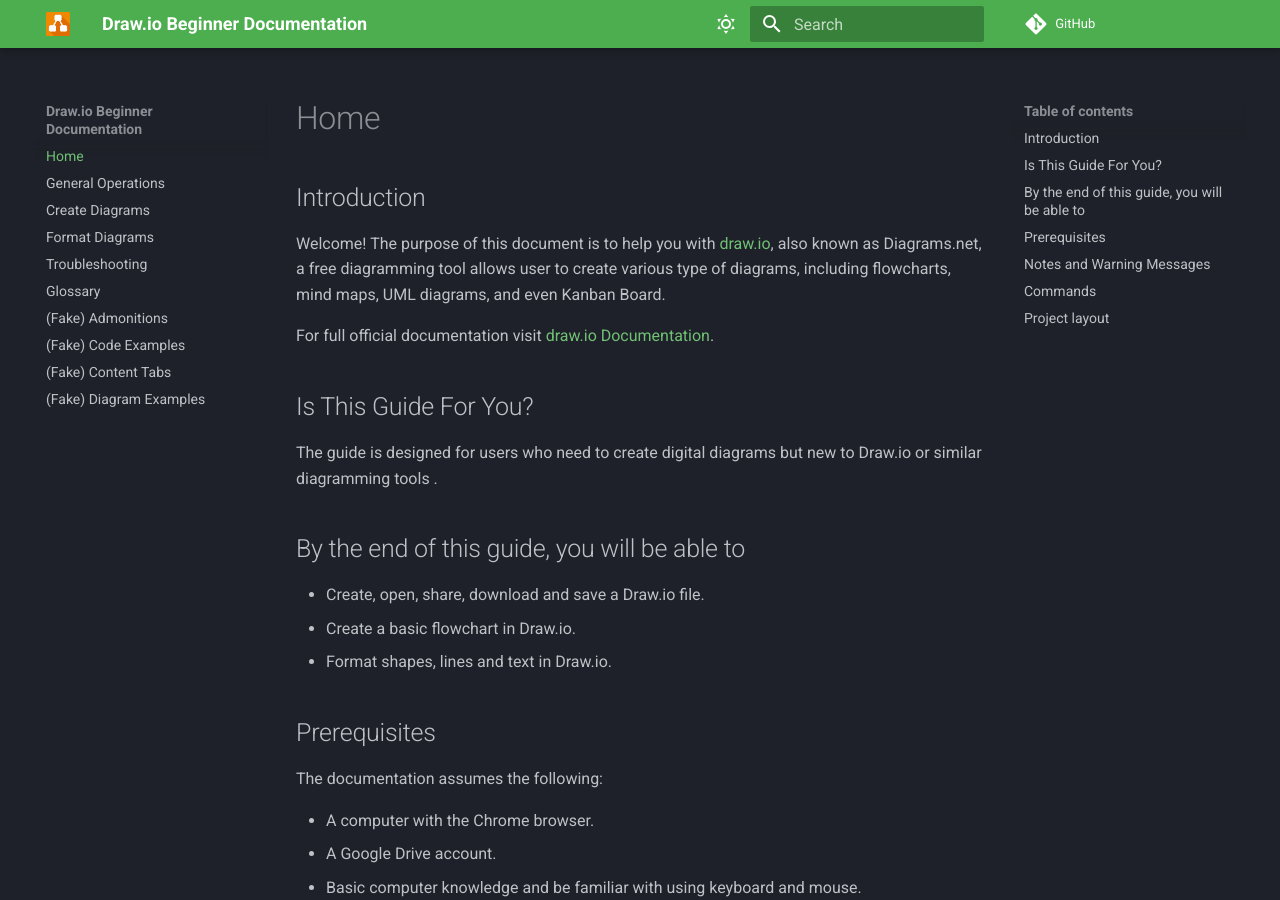
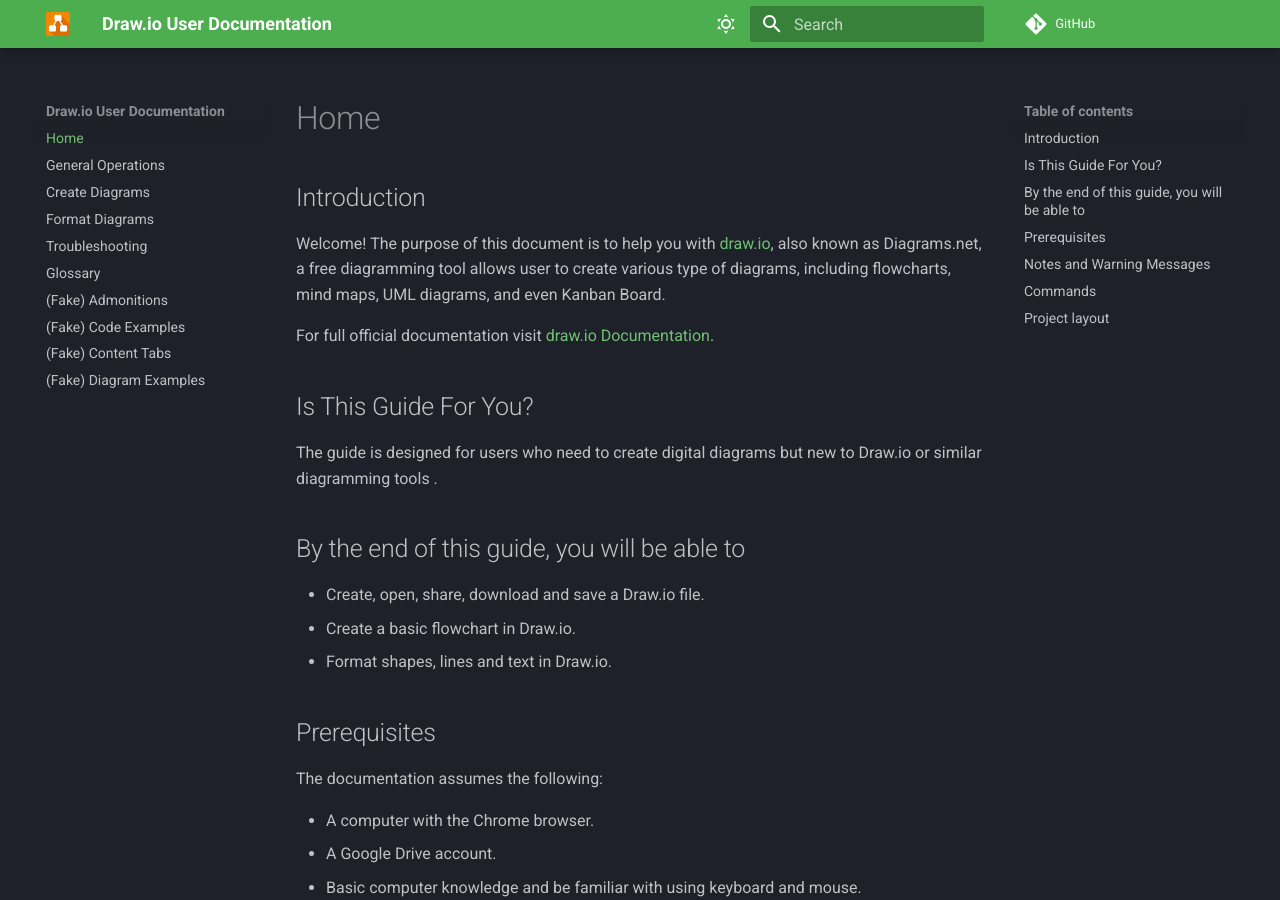
Before and after one commit to zoeyj3/2216_documentation, an MkDocs documentation site: the page built from docs/index.md, in a window 1280 px wide and 900 px high. Built offline with MkDocs 1.6.1 and Material for MkDocs 9.7.7, drawn with Linux system fonts in a browser that asks for light colours; emoji names are drawn with the system emoji font; comment, search, counter and statistics services are not loaded.

Commit message:
Improve format

```diff
--- a/mkdocs.yml
+++ b/mkdocs.yml
@@ -1,4 +1,4 @@
-site_name: Draw.io Beginner Documentation
+site_name: Draw.io User Documentation
 
 nav:
   - Home: index.md
```
